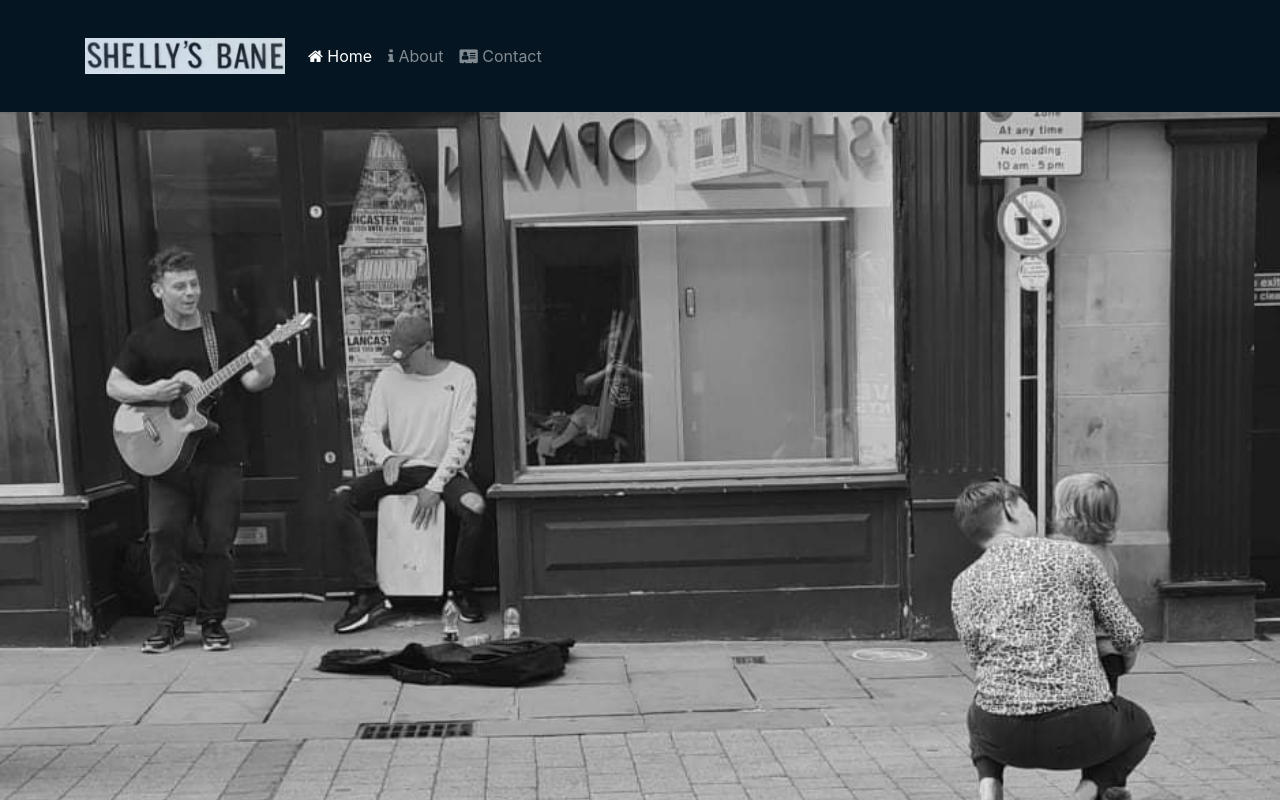
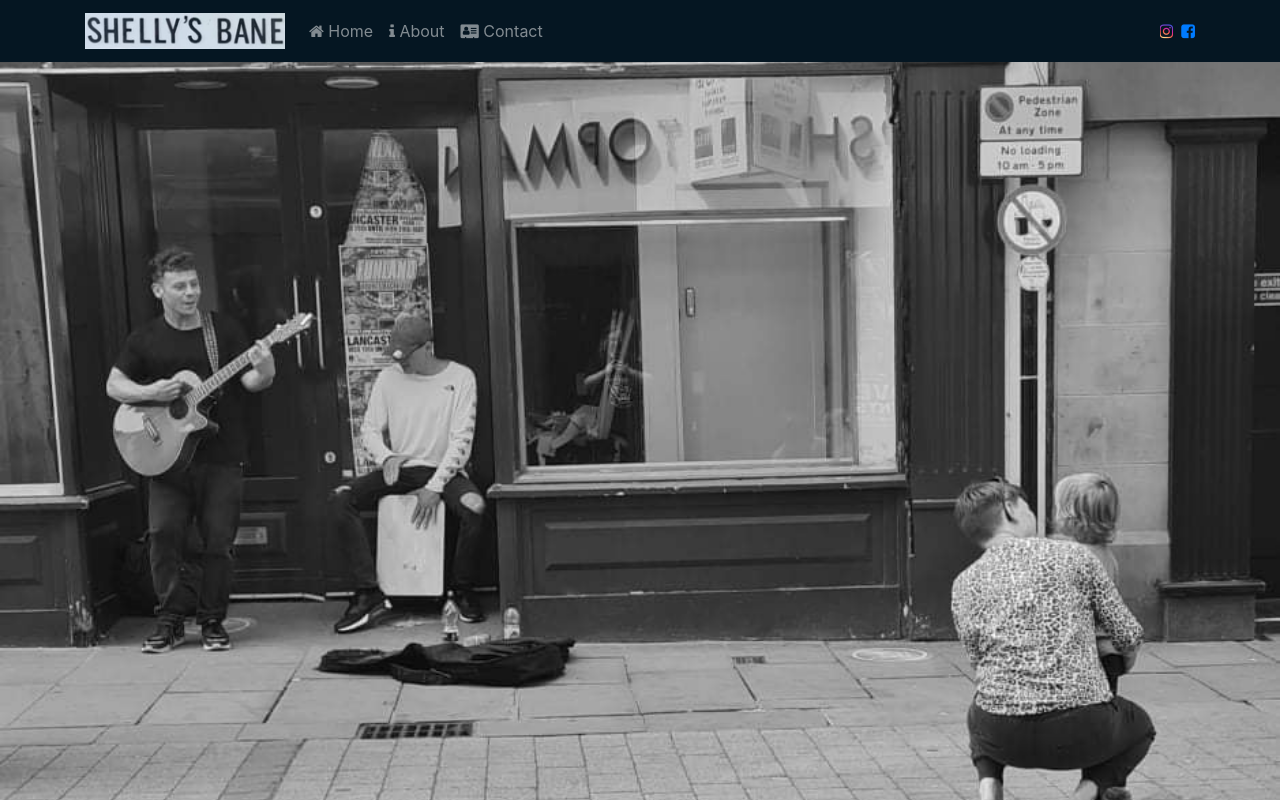
Before and after one commit to jMangoDev/ShellysBane, a website: page index.html in a window 1280 px wide. Drawn offline with nearby package versions, Linux system fonts and the light colour scheme.

Commit message:
moved social icons to right of navbar

```diff
--- a/css/styles.css
+++ b/css/styles.css
@@ -20,10 +20,7 @@ body {
   color: #0f0f0f;
   width: 100%;
 }
-.navbar-social{
 
-  display: inline-block;
-  }
 
 
 .tab-content {
@@ -69,15 +66,20 @@ body {
   width: 200px;
   height: auto;
 }
+
+.navleft {
+  float:left;
+  width: 100%;
+}
+.navright {
+
+ position: relative;
+
+}
+
 .badge {
   background-color: #1BA098;
   color: #0f0f0f;
-}
-.navbar-nav {
-  padding: 0;
-    display: flex;
-    justify-content: space-between;
-    list-style-type: none;
 }
 
 .fa.fa-instagram {
--- a/index.html
+++ b/index.html
@@ -26,22 +26,21 @@
                 <span class="navbar-toggler-icon"></span>
             </button>
 
-            <a class="navbar-brand mr-auto" href="#"><img class="navbar-logo" src="img/logo.jpg" height="30" width="41"></a>
-            <div class="collapse navbar-collapse col-12" id="Navbar">
-                <ul class="navbar-nav mr-auto">
-                    <li class="nav-item active"><a class="nav-link" href="#"><span class="fa fa-home"></span> Home</a></li>
-                    <li class="nav-item "><a class="nav-link" href="./aboutus.html"><span class="fa fa-info"></span> About</a></li>
-                    <li class="nav-item "><a class="nav-link" href="./aboutus.html"><span class="fa fa-address-card"></span> Contact</a></li>
-                </ul>
+            <a class="navbar-brand ml-auto" href="#"><img class="navbar-logo" src="img/logo.jpg" height="30" width="41"></a>
+            <div class="collapse navbar-collapse" id="Navbar">
+                <div class="navbar-nav navleft">
+                    <a class="nav-link" href="#"><span class="fa fa-home"></span> Home</a>
+                    <a class="nav-link" href="./aboutus.html"><span class="fa fa-info"></span> About</a>
+                    <a class="nav-link" href="./aboutus.html"><span class="fa fa-address-card"></span> Contact</a>
                 </div>
-            <div class="navbar-collapse collapse w-100 order-3 dual-collapse2">
-                <ul class="Navbar-nav ml-auto">
+                <div class="navbar-nav navright">
 
-                    <li class="nav-item"><a class="nav-link" href="https://www.instagram.com/shellys.bane/?hl=en"><i class="fa fa-instagram "></i></a></li>
-                    <li class="nav-item"><a class="nav-link" href="https://www.facebook.com/shellysbane"><i class="fa fa-facebook-square "></i></a></li>
 
-               </ul>
+                    <a class="nav-item mr-sm-2" href="https://www.instagram.com/shellys.bane/?hl=en"><i class="fa fa-instagram "></i></a>
+                    <a class="nav-item my-2 my-sm-0" href="https://www.facebook.com/shellysbane"><i class="fa fa-facebook-square "></i></a>
 
+                </div>
+                </div>
             </div>
         </div>
     </nav>
```
